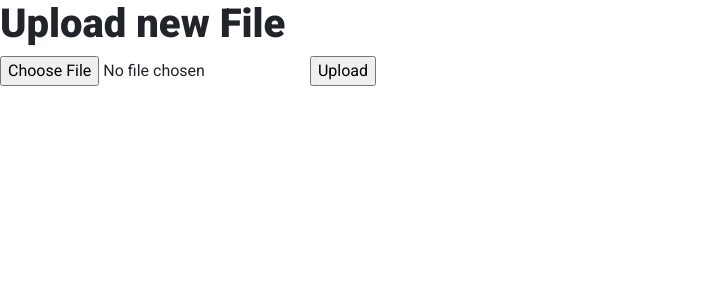
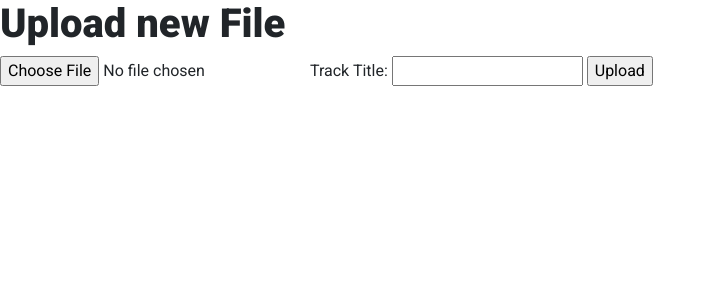
Before and after one commit to joshthecomposer/ReelShare, a Flask app: page /dashboard in a window 1280 px wide. Shown: the top 300 px of the page, without its empty margins (0-716 px from the left). Run offline with Flask 2, Linux system fonts and the light colour scheme; the visitor is signed in with stand-in values (Sample User, id 1); data that the repository does not hold is empty; some libraries are stand-ins or nearby versions.

Commit message:
adjusted user upload UX

```diff
--- a/flask_app/controllers/main_controller.py
+++ b/flask_app/controllers/main_controller.py
@@ -35,6 +35,7 @@ def dashboard():
             file.save(os.path.join(app.config['UPLOAD_FOLDER'], filename))
             data = {
                 'user_id' : session['user_id'],
+                'title' : request.form['title'],
                 'path' : f'users/{session["username"]}/{filename}'
             }
             File.save(data)
--- a/flask_app/models/file.py
+++ b/flask_app/models/file.py
@@ -7,13 +7,15 @@ DB = 'soundflaskio_schema'
 class File:
     def __init__(self, data):
         self.id = data['id']
+        self.user_id = data['user_id']
+        self.title = data['title']
         self.path = data['path']
         self.created_at = data['created_at']
         self.updated_at = data['updated_at']
 
     @classmethod
     def save(cls, data):
-        query = "INSERT INTO files (user_id, path) VALUES (%(user_id)s , %(path)s)"
+        query = "INSERT INTO files (user_id, title, path) VALUES (%(user_id)s , %(title)s ,  %(path)s)"
         return connectToMySQL(DB).query_db(query, data)
 
     @classmethod
--- a/flask_app/templates/dashboard.html
+++ b/flask_app/templates/dashboard.html
@@ -25,10 +25,13 @@
     <h1>Upload new File</h1>
     <form method=post enctype=multipart/form-data>
         <input type=file name=file>
+        <label for="title">Track Title:</label>
+        <input type="text" name="title">
         <input type=submit value=Upload>
     </form>
 
     {%for f in all_files%}
+        <p>{{f.title}}</p>
         <audio controls src="{{ url_for('static', filename=f.path) }}"></audio>
     {%endfor%}
 </body>
```
Also changed, not shown: 2 other files.
